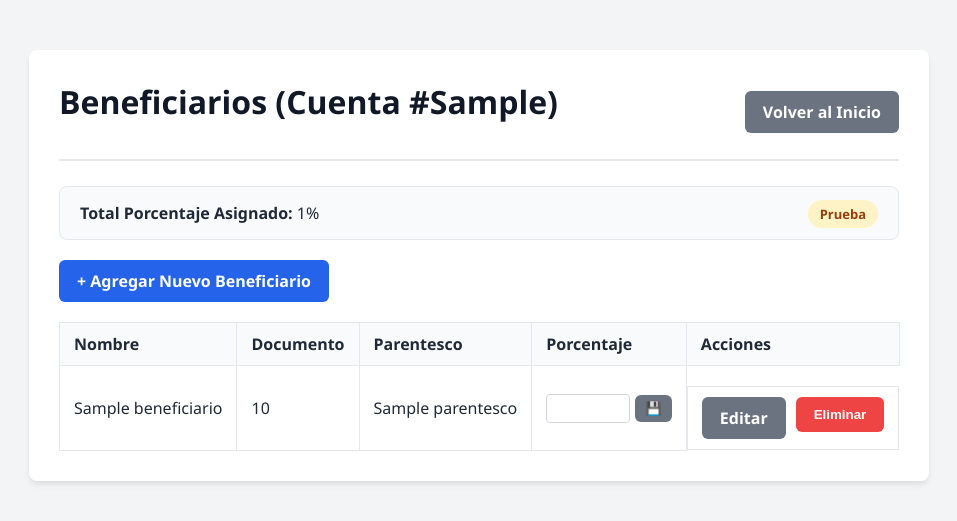
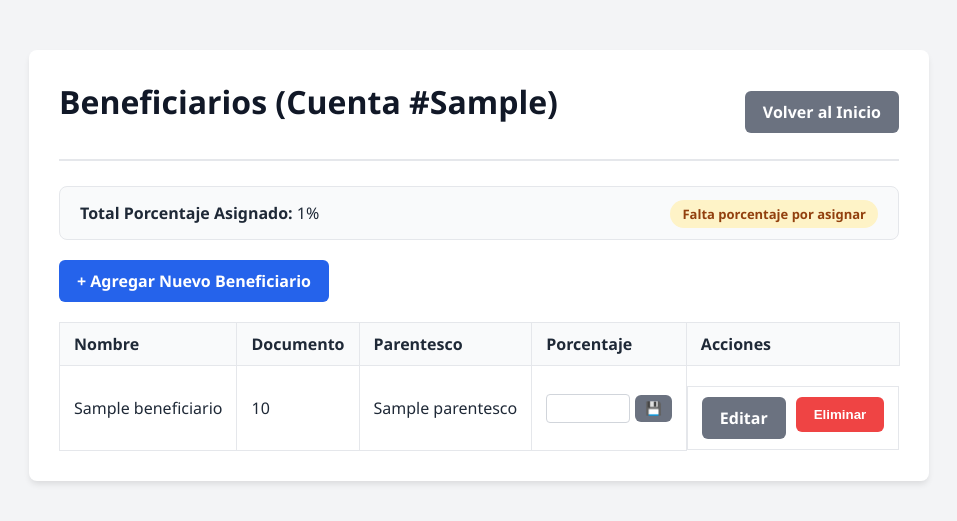
Before and after one commit to REXASD/TP2-BaseDatos, a Flask app: template Flask/Templates/beneficiarios.html in a window 1280 px wide. Shown: the top 521 px of the page, without its empty margins (161-1118 px from the left). Run offline with Flask 3, Linux system fonts and the light colour scheme; the template is opened without the code that fills it: most values are stand-ins (such as "Sample title", 1, 10 or a date in 2020).

Commit message:
Beneficiarios funcional
Cambio en app.py y templates de beneficiarios

```diff
--- a/Flask/Templates/beneficiarios.html
+++ b/Flask/Templates/beneficiarios.html
@@ -20,9 +20,9 @@
             </div>
             <div>
                 {% if porcentaje_correcto %}
-                <span class="badge badge-success">  Prueba</span>
+                <span class="badge badge-success">  Aprobado </span>
                 {% else %}
-                <span class="badge badge-warning"> Prueba</span>
+                <span class="badge badge-warning"> Falta porcentaje por asignar </span>
                 {% endif %}
             </div>
         </div>
@@ -52,7 +52,7 @@
                     <td>{{ b.Parentesco or b.Parentezco }}</td>
                     <td>
                         <form action="{{ url_for('actualizar_porcentaje_beneficiario', id_cuenta=id_cuenta, id_beneficiario=b.IdBeneficiario) }}" method="POST" class="form-inline">
-                            <input type="number" name="porcentaje" value="{{ b.Porcentaje }}" min="0" max="100" step="0.01" required>
+                            <input type="number" name="porcentaje" value="{{ b.Porcentaje }}" min="0" max="100" step="1" required>
                             <button type="submit" class="btn btn-secondary btn-inline">💾</button>
                         </form>
                     </td>
--- a/Flask/Templates/editar_beneficiario.html
+++ b/Flask/Templates/editar_beneficiario.html
@@ -52,7 +52,7 @@
                 <label for="id_parentezco">Parentesco:</label>
                 <select id="id_parentezco" name="id_parentezco" required>
                     {% for p in parentescos %}
-                    <option value="{{ p.IdParentezco or p.IdParentesco }}" {% if (p.IdParentezco or p.IdParentesco) == beneficiario.IdParentezco  %}selected{% endif %}>
+                    <option value="{{ p.Id }}" {% if p.Id == beneficiario.IdParentezco %}selected{% endif %}>
                         {{ p.Nombre or p.Descripcion }}
                     </option>
                     {% endfor %}
@@ -61,7 +61,7 @@
 
             <div class="form-group">
                 <label for="porcentaje">Porcentaje (%):</label>
-                <input type="number" id="porcentaje" name="porcentaje" value="{{ beneficiario.Porcentaje }}" min="0" max="100" step="0.01" required>
+                <input type="number" id="porcentaje" name="porcentaje" value="{{ beneficiario.Porcentaje }}" min="0" max="100" step="1" required>
             </div>
 
             <div class="acciones">
--- a/Flask/Templates/nuevo_beneficiario.html
+++ b/Flask/Templates/nuevo_beneficiario.html
@@ -63,14 +63,14 @@
                 <select id="id_parentezco" name="id_parentezco" required>
                     <option value="">Seleccione un parentesco...</option>
                     {% for p in parentescos %}
-                    <option value="{{ p.IdParentezco or p.IdParentesco }}">{{ p.Nombre or p.Descripcion }}</option>
+                    <option value="{{ p.Id }}">{{ p.Nombre or p.Descripcion }}</option>
                     {% endfor %}
                 </select>
             </div>
 
             <div class="form-group">
                 <label for="porcentaje">Porcentaje (%):</label>
-                <input type="number" id="porcentaje" name="porcentaje" min="0" max="100" step="0.01" required>
+                <input type="number" id="porcentaje" name="porcentaje" min="0" max="100" step="1" required>
             </div>
 
             <div class="acciones">
--- a/Flask/app.py
+++ b/Flask/app.py
@@ -25,7 +25,7 @@
 
     for intento in range(3):
         try:
-            return pyodbc.connect(cadena_conexion)
+            return pyodbc.connect(cadena_conexion, autocommit=True)
         except pyodbc.OperationalError as error:
             ultimo_error = error
             time.sleep(10)
--- a/database/02_stored_procedures.sql
+++ b/database/02_stored_procedures.sql
@@ -729,7 +729,7 @@
 -- 14. Obtener beneficiario por id
 -- ============================================================
 
-CREATE OR ALTER   PROCEDURE [dbo].[sp_ObtenerBeneficiarioPorId]
+CREATE OR ALTER  PROCEDURE [dbo].[sp_ObtenerBeneficiarioPorId]
     @IdBeneficiario INT,
     @IdCuenta INT
 AS
```
